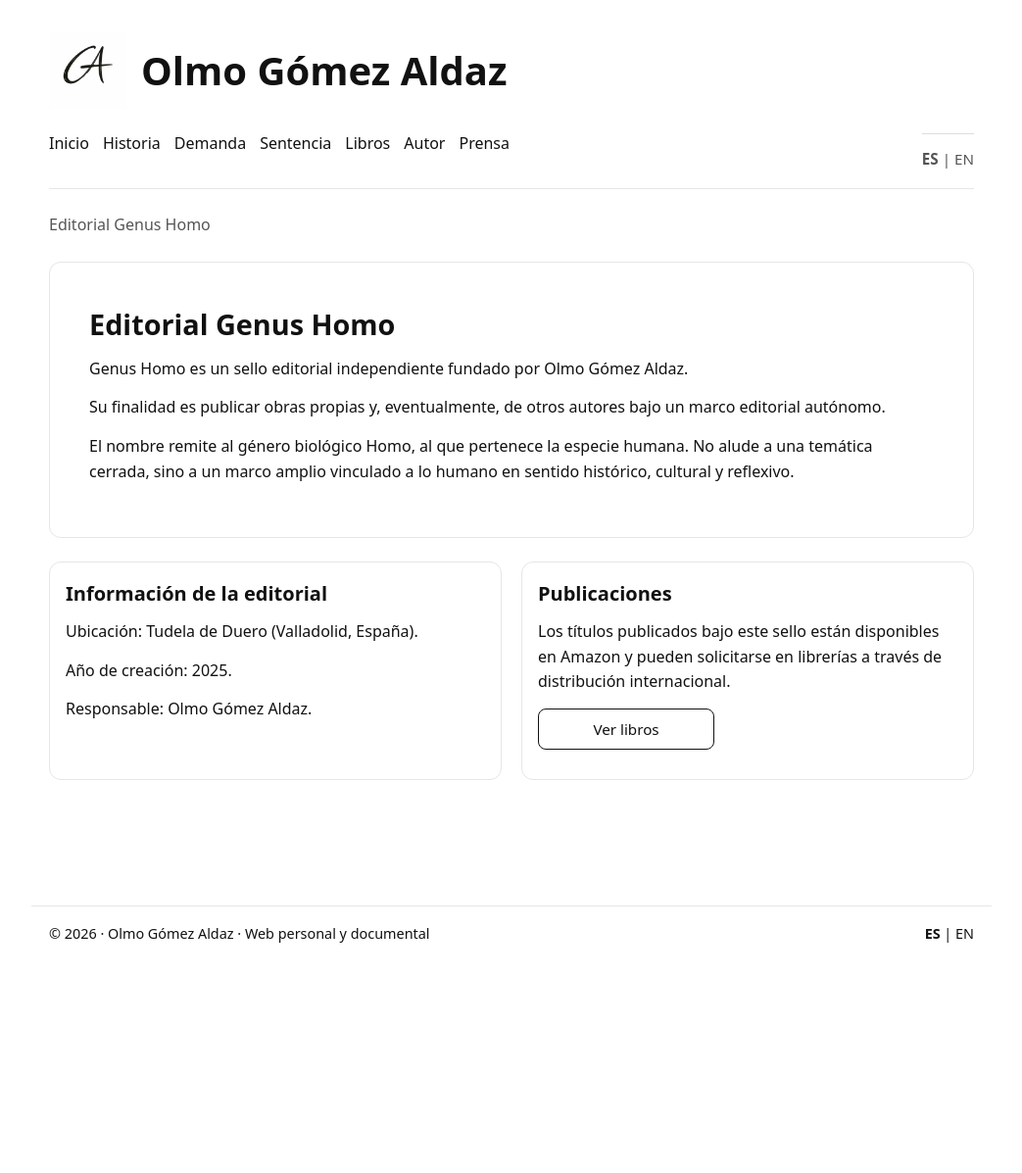
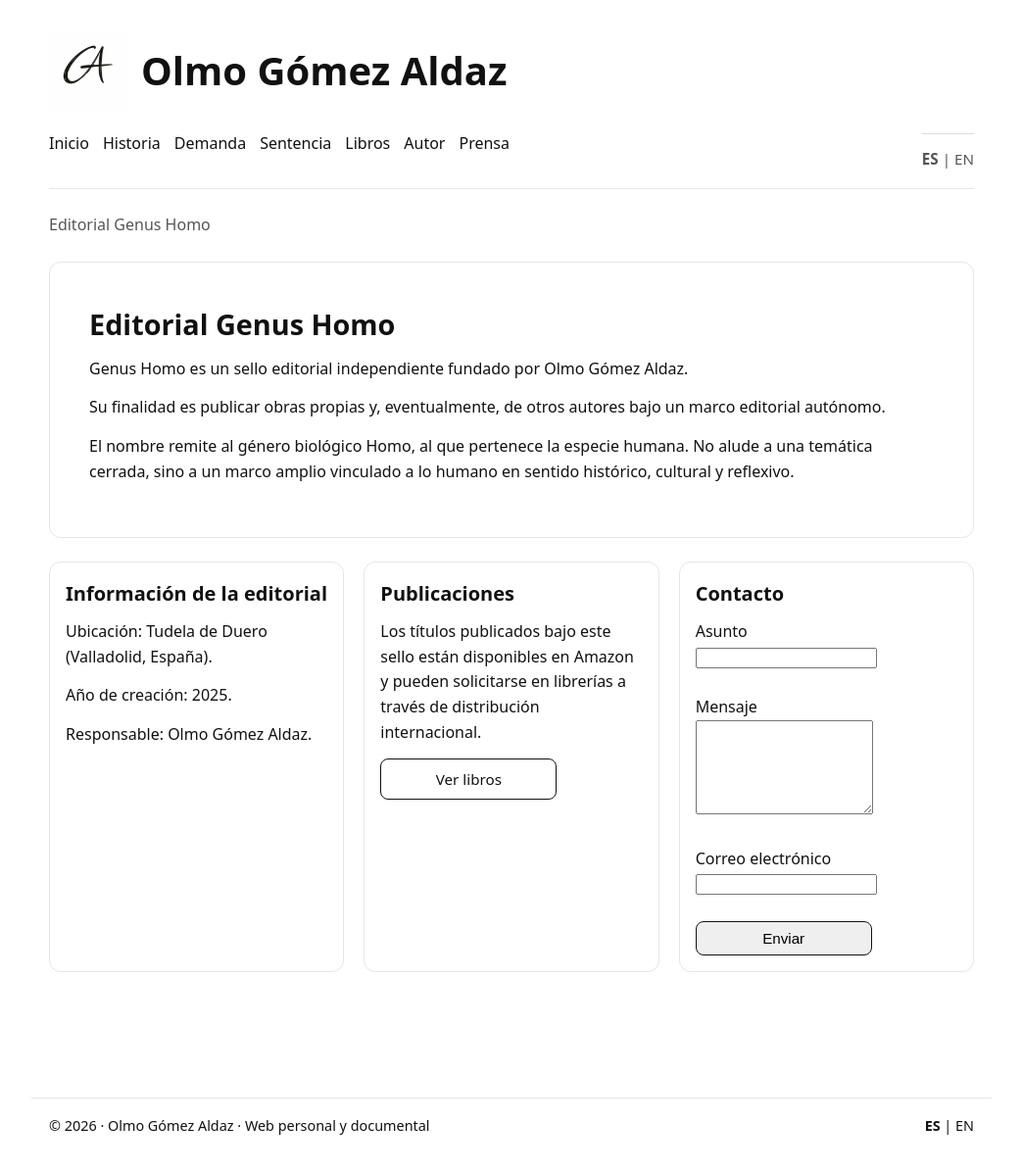
Before and after one commit to olmogaldaz/olmogaldaz.github.io, a Jekyll site: the page built from es/genus-homo/index.html, in a window 1280 px wide and 1207 px high. Shown: the top 1197 px of the window at 98% size, without its empty margins (118-1161 px from the left). Built offline with Jekyll 4.4.1, drawn with Linux system fonts in a browser that asks for light colours.

Commit message:
Update index.html

```diff
--- a/es/genus-homo/index.html
+++ b/es/genus-homo/index.html
@@ -59,6 +59,36 @@ description: Sello editorial independiente vinculado a los proyectos de identida
       </p>
     </div>
 
+    <div class="card">
+      <h2>Contacto</h2>
+
+      <form action="https://formspree.io/f/xvzbalgd" method="POST">
+
+        <label for="subject">Asunto</label><br>
+        <input type="text" id="subject" name="subject" required>
+
+        <br><br>
+
+        <label for="message">Mensaje</label><br>
+        <textarea id="message" name="message" rows="6" required></textarea>
+
+        <br><br>
+
+        <label for="email">Correo electrónico</label><br>
+        <input type="email" id="email" name="email" required>
+
+        <br><br>
+
+        <!-- Anti-spam básico -->
+        <input type="text" name="_gotcha" style="display:none">
+
+        <button type="submit" class="cta">Enviar</button>
+
+      </form>
+    </div>
+
+
+
   </div>
 
 </div>
```
